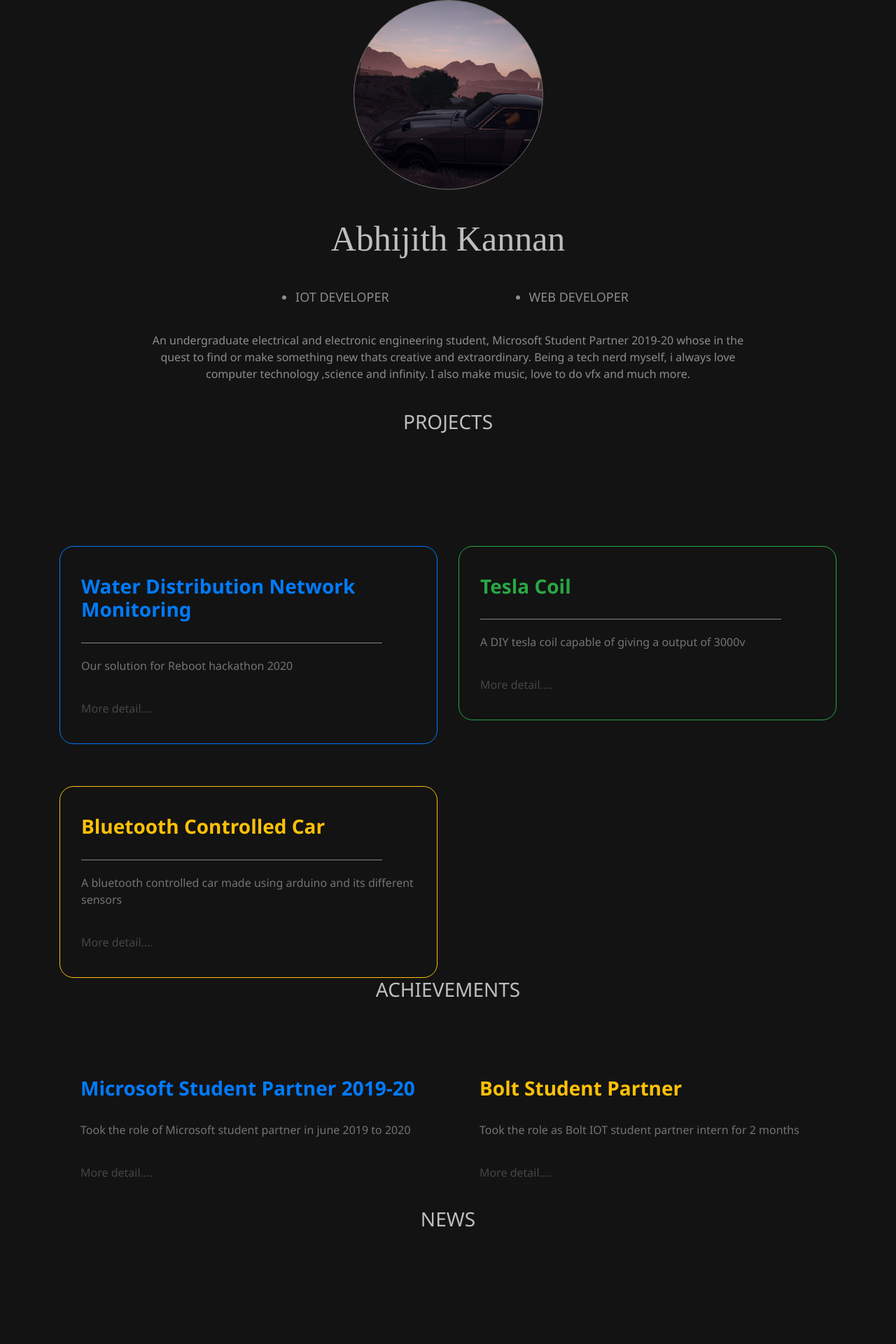
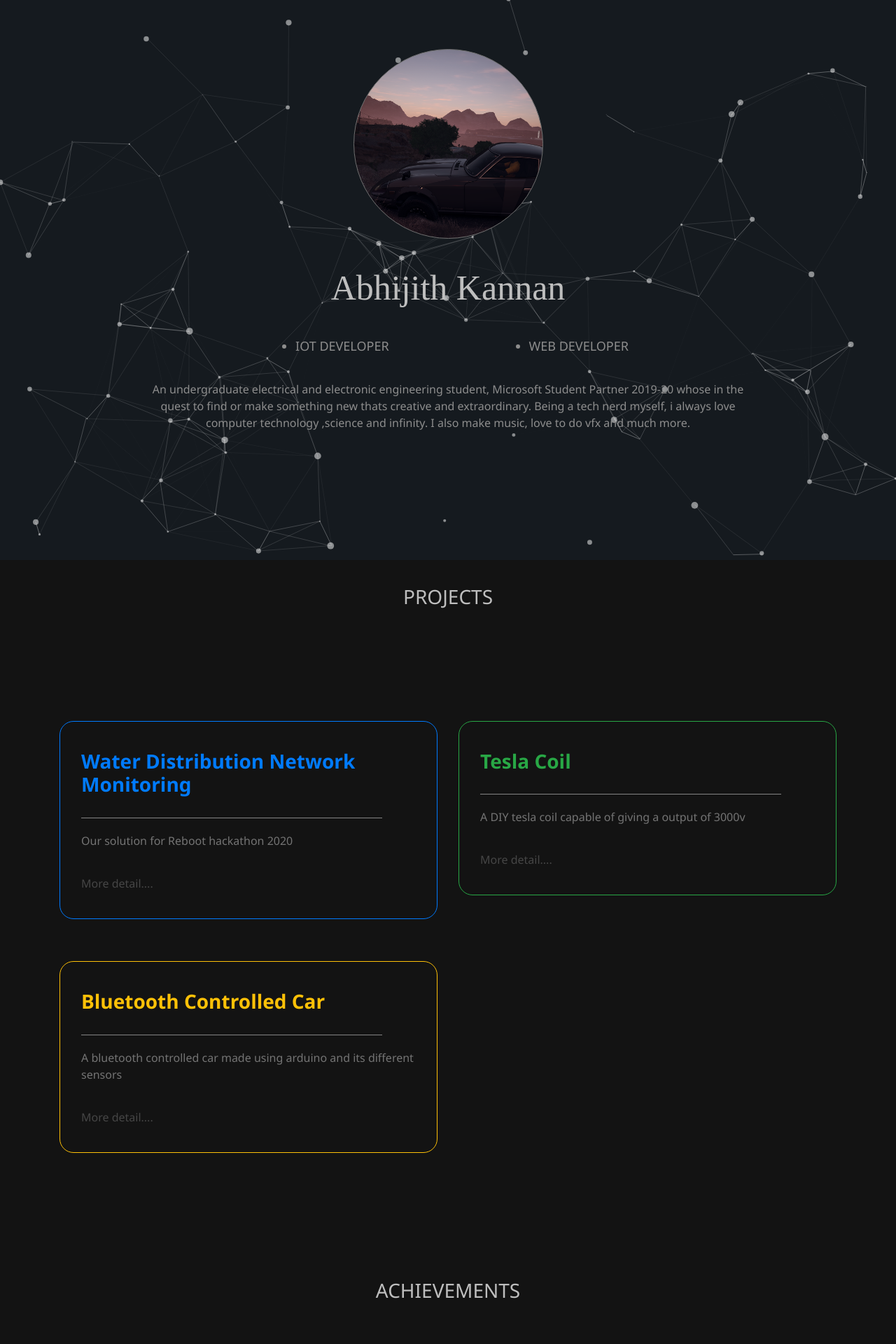
Before and after one commit to abhijith452/forgottentale.github.io, a React (Create React App) app: page / in a window 1280 px wide. Shown: the top 1920 px of the page at 70% size. Built offline with nearby package versions, Linux system fonts and the light colour scheme.

Commit message:
Layout finished

```diff
--- a/public/particle.css
+++ b/public/particle.css
@@ -1,9 +1,8 @@
-/*#particles-js{
+#particles-js{
     width: 100%;
     height: 100%;
-    position: absolute;
+    position: fixed;
     top: 0;
-    background-color: rgb(19, 19, 19);
-    z-index: -2;
+    background-color: rgb(21, 26, 31);
 
-  }*/
+  }
--- a/src/App.css
+++ b/src/App.css
@@ -9,6 +9,12 @@
 h3{
     color: rgb(190, 190, 190);
 }
-Projects{
-    margin-top: 60px;
+.projects,.Achievements,.News,.Contact{
+    margin-top: 180px;
+    position: relative;
+    z-index: 2;
+
 }
+.intro{
+    z-index: 2;
+}
--- a/src/App.js
+++ b/src/App.js
@@ -13,11 +13,11 @@ class App extends React.Component
      return(
        <div className="outerwrapper">
          <div className="wrapper2">
-             <Intro/>
-             <Projects/>
-             <Achievements/>
-             <News/>
-             <Contact/>
+             <Intro className ="component"/>
+             <Projects className ="component"/>
+             <Achievements className ="component"/>
+             <News className ="component"/>
+             <Contact className ="component"/>
            </div>
          </div>
      )
--- a/src/components/css/intro.css
+++ b/src/components/css/intro.css
@@ -4,6 +4,8 @@
     justify-content: center;
     align-items: center;
     color: rgb(141, 141, 141);
+    position: relative;
+   z-index: 2;
 }
 ul{
     display: flex;
@@ -23,8 +25,12 @@ li{
 }
 .intro img,.intro h3,.intro p{
     margin-bottom: 40px;
+
 }
 .intro h3{
     font-family: 'STXingkai';
     font-size: 50px;
 }
+.intro img{
+    margin-top: 70px;
+}
```
